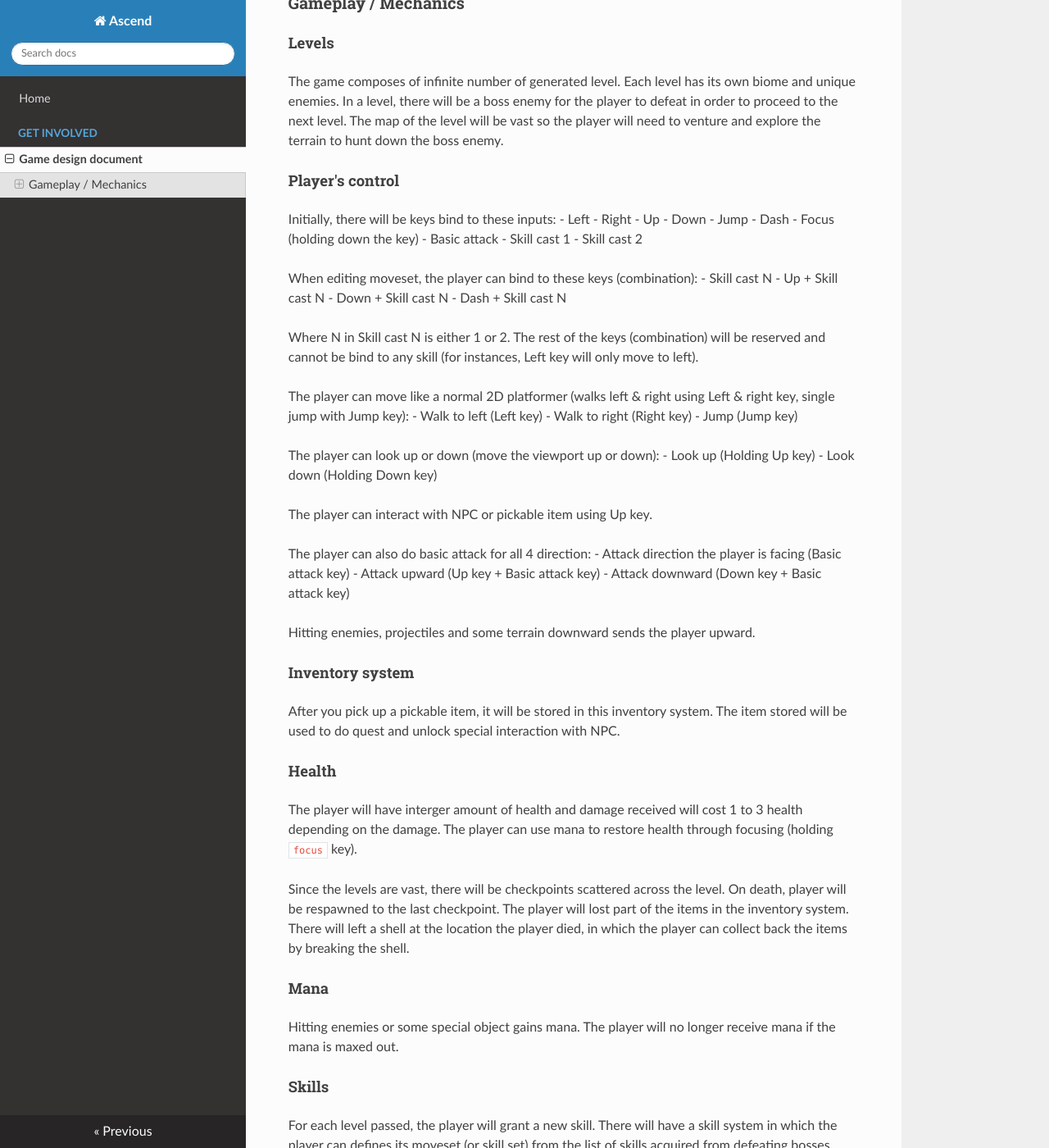
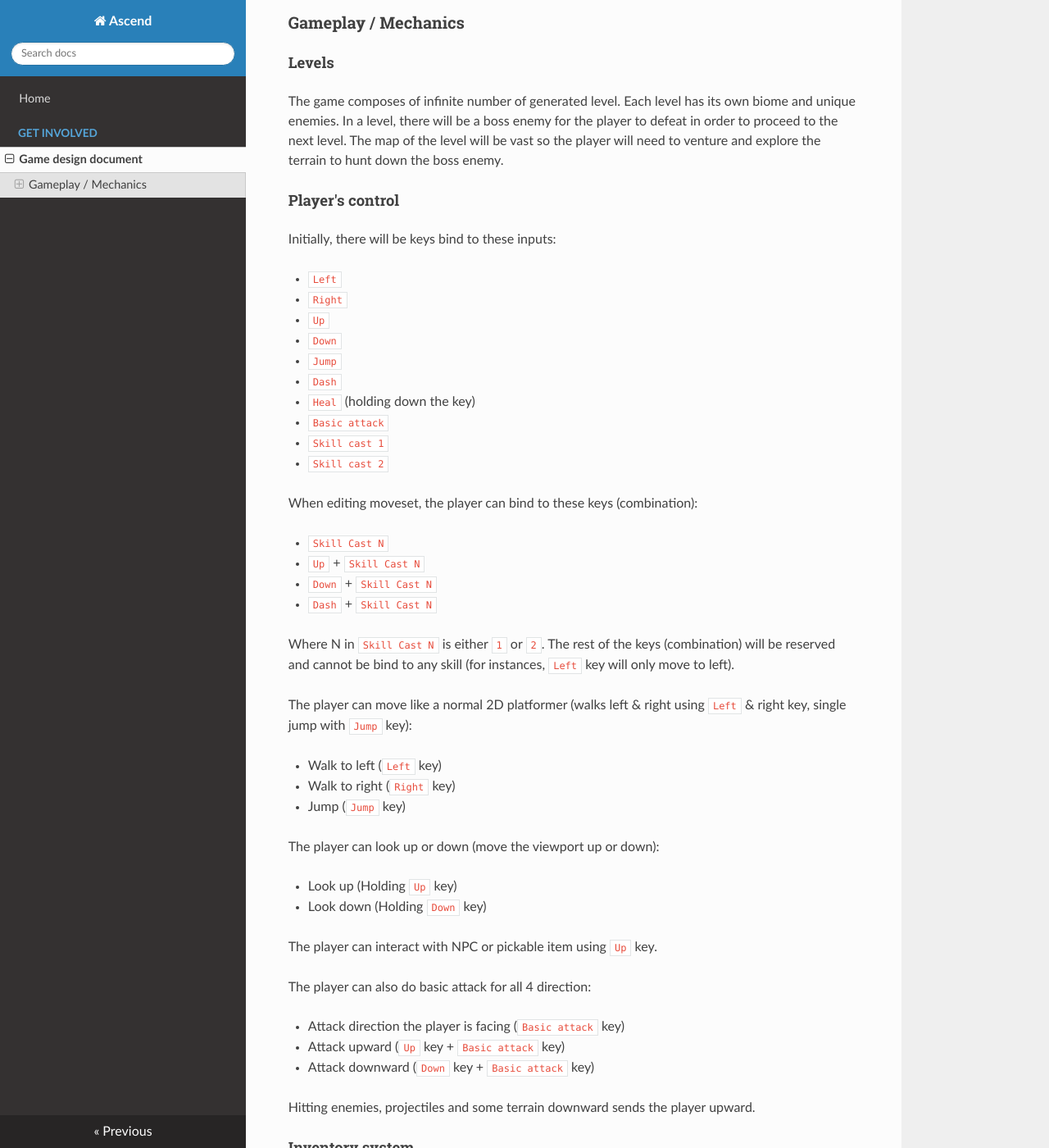
Before and after one commit to RechieKho/ascend, an MkDocs documentation site: the page built from docs/game-design-document.md, in a window 1280 px wide and 1400 px high, scrolled down 338 px. Shown: the whole window at 82% size. Built offline with MkDocs 1.6.1, drawn with Linux system fonts in a browser that asks for light colours; nearby versions of some CDN libraries; some of the changed text lies outside the part shown.

Commit message:
Fix style in game-design-document.md.

```diff
--- a/docs/game-design-document.md
+++ b/docs/game-design-document.md
@@ -5,7 +5,7 @@ It is about a tortoise wanderers travel across the vast, never-ending world,
 in search of honing its skill to the extreme. The game will be a randomized
 metroidvania, or roguelike that never resets, mixing of generated levels and
 exploration & progression. This game is currently targeted to be a *desktop*,
-*singleplayer* game. Do note that it is always open for suggestion at [our github
+*singleplayer- game. Do note that it is always open for suggestion at [our github
 issues page](https://github.com/RechieKho/ascend/issues).
 
 
@@ -19,42 +19,47 @@ boss enemy.
 
 #### Player's control
 Initially, there will be keys bind to these inputs:
-- Left
-- Right
-- Up
-- Down
-- Jump
-- Dash
-- Focus (holding down the key)
-- Basic attack
-- Skill cast 1
-- Skill cast 2
+
+- `Left`
+- `Right`
+- `Up`
+- `Down`
+- `Jump`
+- `Dash`
+- `Heal` (holding down the key)
+- `Basic attack`
+- `Skill cast 1`
+- `Skill cast 2`
 
 When editing moveset, the player can bind to these keys (combination):
-- Skill cast N
-- Up + Skill cast N
-- Down + Skill cast N
-- Dash + Skill cast N
 
-Where N in Skill cast N is either 1 or 2. The rest of the keys (combination) will
-be reserved and cannot be bind to any skill (for instances, Left key will only move to left).
+- `Skill Cast N`
+- `Up` + `Skill Cast N`
+- `Down` + `Skill Cast N`
+- `Dash` + `Skill Cast N`
 
-The player can move like a normal 2D platformer (walks left & right using Left &
-right key, single jump with Jump key):
-- Walk to left (Left key)
-- Walk to right (Right key)
-- Jump (Jump key)
+Where N in `Skill Cast N` is either `1` or `2`. The rest of the keys (combination) will
+be reserved and cannot be bind to any skill (for instances, `Left` key will only move to left).
+
+The player can move like a normal 2D platformer (walks left & right using `Left` &
+right key, single jump with `Jump` key):
+
+- Walk to left (`Left` key)
+- Walk to right (`Right` key)
+- Jump (`Jump` key)
 
 The player can look up or down (move the viewport up or down):
-- Look up (Holding Up key)
-- Look down (Holding Down key)
 
-The player can interact with NPC or pickable item using Up key.
+- Look up (Holding `Up` key)
+- Look down (Holding `Down` key)
+
+The player can interact with NPC or pickable item using `Up` key.
 
 The player can also do basic attack for all 4 direction:
-- Attack direction the player is facing (Basic attack key)
-- Attack upward (Up key + Basic attack key)
-- Attack downward (Down key + Basic attack key)
+
+- Attack direction the player is facing (`Basic attack` key)
+- Attack upward (`Up` key + `Basic attack` key)
+- Attack downward (`Down` key + `Basic attack` key)
 
 Hitting enemies, projectiles and some terrain downward sends the player upward.
 
@@ -65,7 +70,7 @@ The item stored will be used to do quest and unlock special interaction with NPC
 #### Health
 The player will have interger amount of health and damage received will cost 1
 to 3 health depending on the damage. The player can use mana to restore health
-through focusing (holding `focus` key).
+through healing (holding `Heal` key).
 
 Since the levels are vast, there will be checkpoints scattered across the level.
 On death, player will be respawned to the last checkpoint. The player will lost
```
